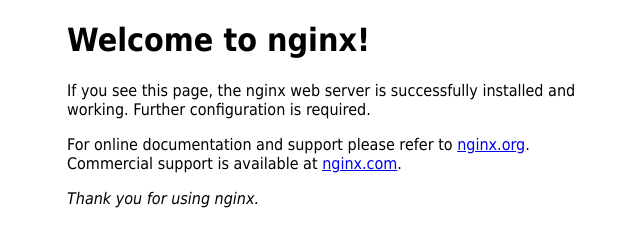
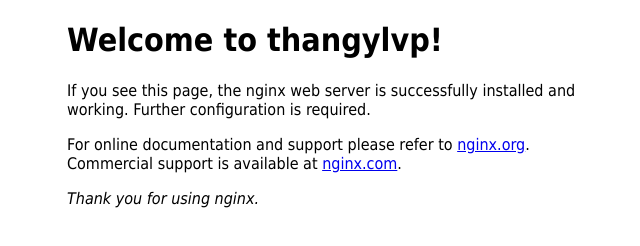
Before and after one commit to thangylvp/thangylvp.github.io, a plain HTML site: page index.html in a window 1280 px wide. Shown: the whole page, without its empty margins (293-933 px from the left). Drawn offline with Linux system fonts and the light colour scheme.

Commit message:
Change to my name

```diff
--- a/index.html
+++ b/index.html
@@ -11,7 +11,7 @@
 </style>
 </head>
 <body>
-<h1>Welcome to nginx!</h1>
+<h1>Welcome to thangylvp!</h1>
 <p>If you see this page, the nginx web server is successfully installed and
 working. Further configuration is required.</p>
 
```
